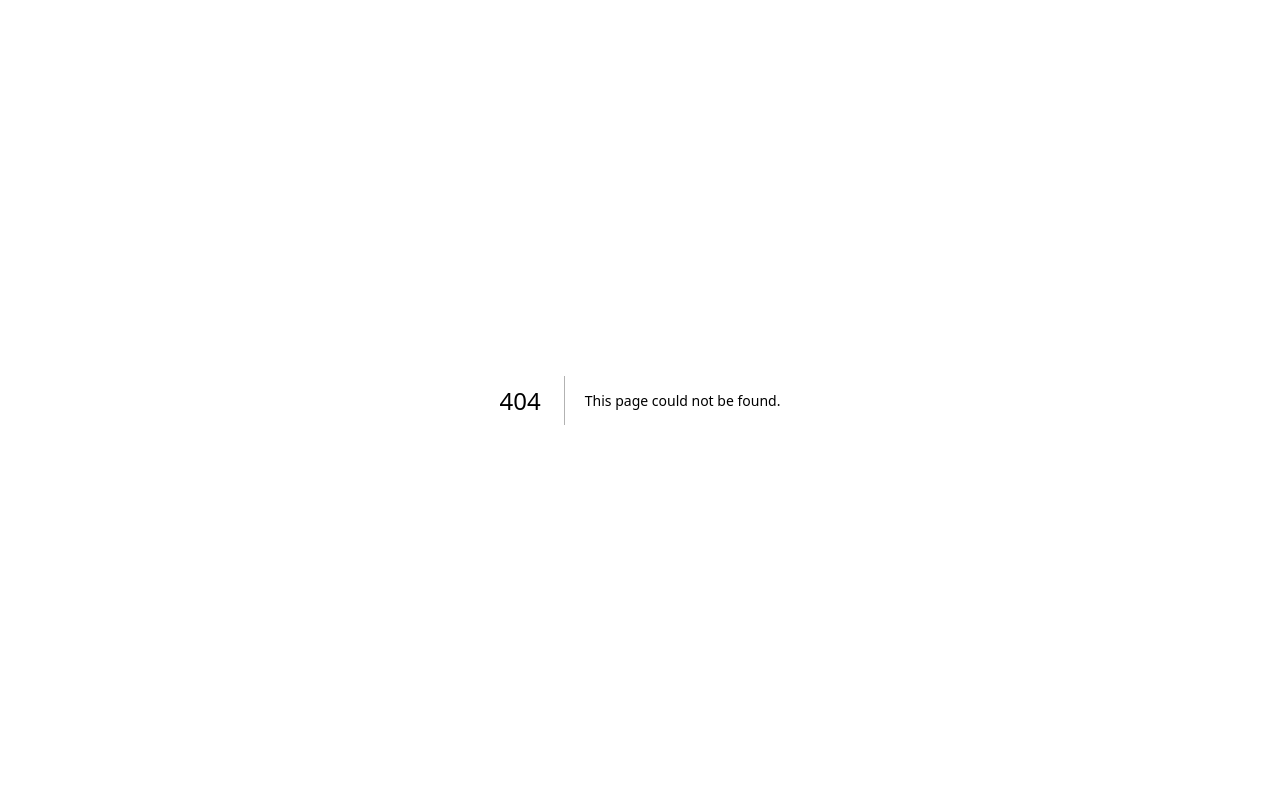
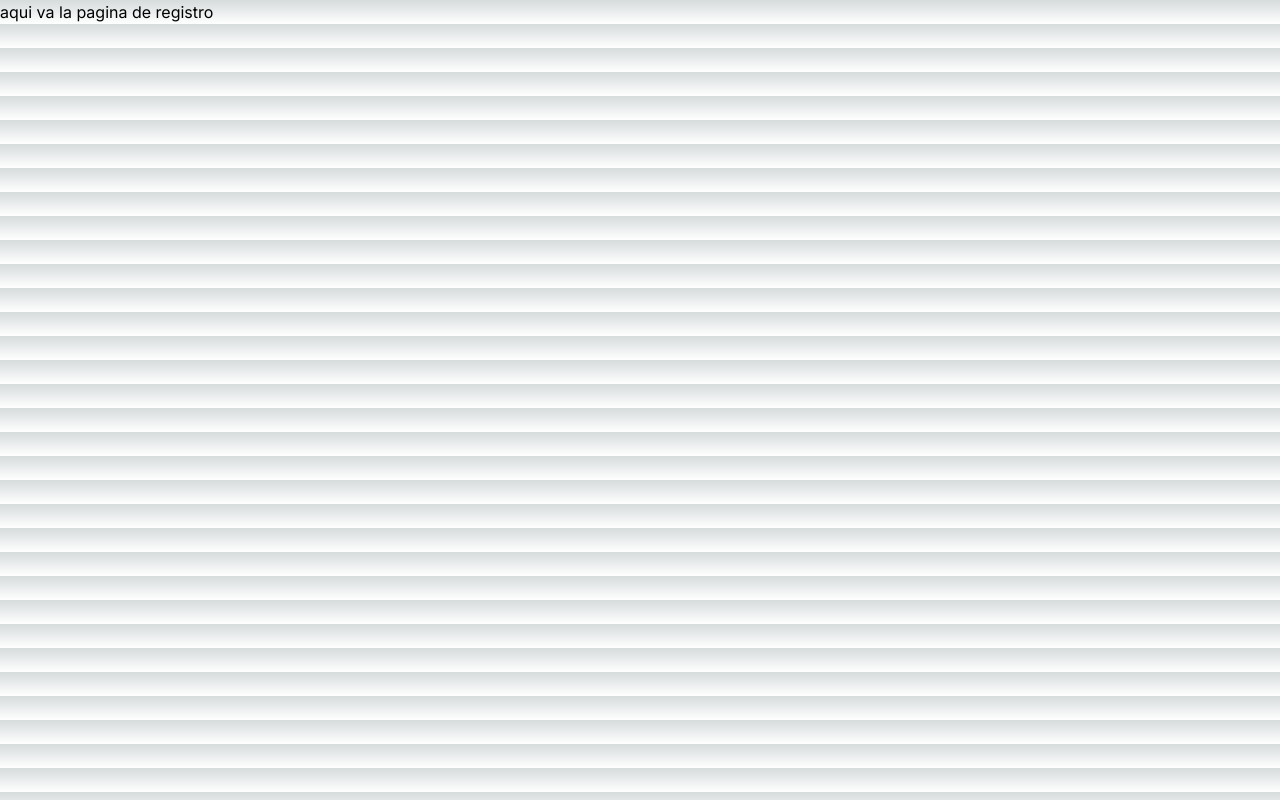
Before and after one commit to zenx5/search-dependencies, a Next.js app: page /register in a window 1280 px wide. Before the commit this address had no page. Built offline with nearby package versions, Linux system fonts and the light colour scheme.

Commit message:
struct access

```diff
--- /dev/null
+++ b/src/app/(access)/login/page.tsx
@@ -0,0 +1,5 @@
+export default function LoginPage() {
+
+
+    return <p>aqui va la pagina de login</p>
+}
--- /dev/null
+++ b/src/app/(access)/register/page.tsx
@@ -0,0 +1,5 @@
+export default function RegisterPage() {
+
+
+    return <p>aqui va la pagina de registro</p>
+}
```
